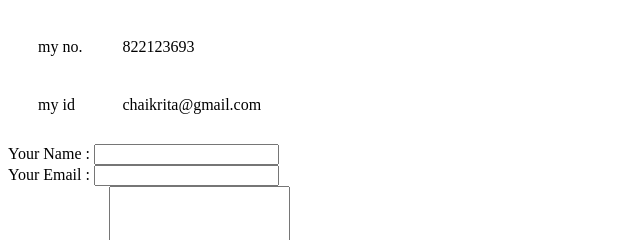
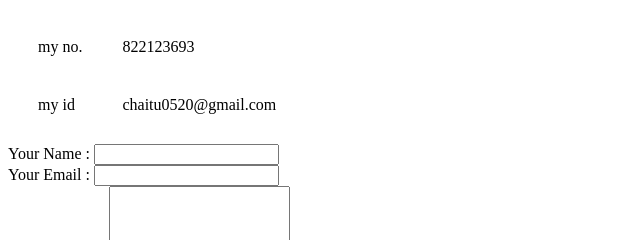
Before and after one commit to Chaitanya0520/cv, a plain HTML site: page inputs.htm in a window 1280 px wide. Shown: the top 240 px of the page, 0-640 px from the left. Drawn offline with Linux system fonts and the light colour scheme.

Commit message:
Update inputs.htm

```diff
--- a/inputs.htm
+++ b/inputs.htm
@@ -4,7 +4,7 @@
     <body>
        <table cellspacing = "20" cellpadding = "10">
         <tr><td>my no. </td> <td>822123693</td></tr>
-        <tr><td>my id</td><td>chaikrita@gmail.com</td></tr>
+        <tr><td>my id</td><td>chaitu0520@gmail.com</td></tr>
        </table>
        <form action = "mailto:chaitanya.ug21.ec@nitp.ac.in" method="post" enctype="text/plain">
         <label>Your Name :</label>
```
